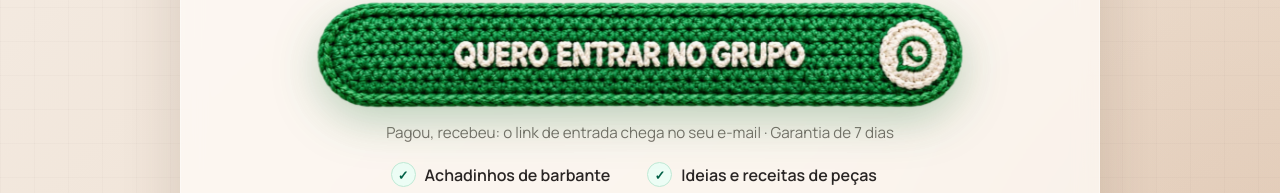
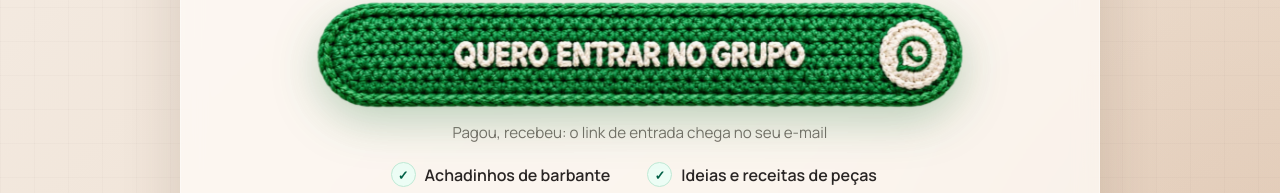
Before and after one commit to DenilsonCoutinho/grupo-crochet, a website: page index.html in a window 1280 px wide. Shown: the part 503-696 px from the top of the page. Drawn offline with Linux system fonts and the light colour scheme.

Commit message:
Landing: remove menção à garantia de 7 dias
Co-Authored-By: Claude Opus 5.5 <noreply@anthropic.com>
Claude-Session: https://claude.ai/code/session_01Gyb9nxYgXyH9JF2kGQZGei

```diff
--- a/index.html
+++ b/index.html
@@ -149,7 +149,7 @@ fbq('track','PageView');
           <img src="botao-quero-entrar-croche.webp" alt="Quero entrar no grupo por R$ 7,99" width="2081" height="345">
         </a>
 
-        <p class="hint">Pagou, recebeu: o link de entrada chega no seu e-mail · Garantia de 7 dias</p>
+        <p class="hint">Pagou, recebeu: o link de entrada chega no seu e-mail</p>
 
         <ul class="benefits">
           <li>Achadinhos de barbante</li>
```
